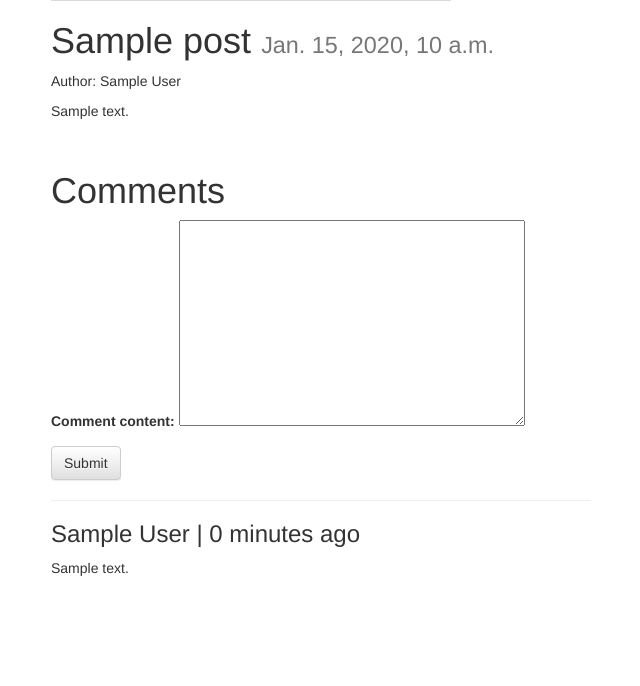
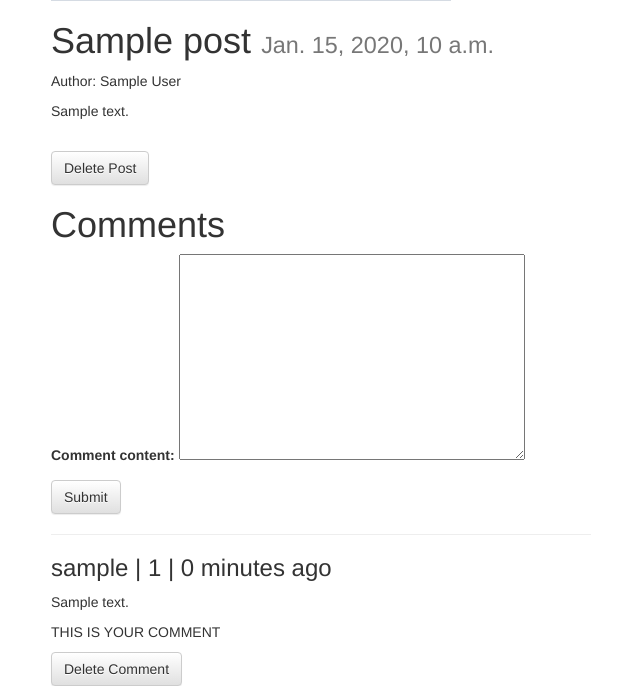
Before and after one commit to DefaultInc/fit.kbtu.kz, a Django app: page /news_app/1/ in a window 1280 px wide. Shown: the part 299-985 px from the top of the page, without its empty margins (319-959 px from the left). Before the commit the page ends 875 px from the top, so only its background shows below. Run offline with Django 3.2, Linux system fonts and the light colour scheme; a user stored in the database is signed in; tables that the repository leaves empty hold one stand-in row (values such as "Sample post"); grey boxes marked "Sample" are stand-in pictures; some libraries are stand-ins or nearby versions.

Commit message:
Delete added commit

```diff
--- a/authorization_app/admin.py
+++ b/authorization_app/admin.py
@@ -15,3 +15,4 @@ class UserAdmin(BaseUserAdmin):
 
 admin.site.unregister(User)
 admin.site.register(User, UserAdmin)
+admin.site.register(ExtendedUser)
--- a/news_app/templates/posts/post_detail.html
+++ b/news_app/templates/posts/post_detail.html
@@ -5,7 +5,6 @@
 
 {% block content %}
     <div class="col-sm-6 col-sm-offset-3">
-
       {% if instance.image %}
       <img src="{{ instance.image.url }}" class="img-responsive" />
       {% endif %}
@@ -18,9 +17,13 @@
 
       {{ instance.content|linebreaks }} <br>
 
+      <form action="{% url 'news_app:delete' id=instance.id %}" method="post">
+        {% csrf_token %}
+        <input type="submit" class="btn btn-default" value="Delete Post">
+      </form>
+
       <div>
           <h1>Comments</h1>
-
           {% if request.user.is_authenticated %}
           <form method='POST' action='' enctype='multipart/form-data'>{% csrf_token %}
               {{ form.as_p }}
@@ -30,8 +33,15 @@
           {% endif %}
 
           {% for comment in comments_all %}
-            <h3> {{ comment.author.get_full_name }} | {{ comment.time|timesince }} ago </h3>
+            <h3> {{ comment.author }} | {{ comment.id }} | {{ comment.time|timesince }} ago </h3>
             <p> {{ comment.comment_content }} </p>
+            {% if request.user == comment.author %}
+              <p>THIS IS YOUR COMMENT</p>
+              <form action="{% url 'news_app:comment_delete' id=comment.id ins=instance.id%}" method="post">
+                {% csrf_token %}
+                <input type="submit" class="btn btn-default" value="Delete Comment">
+              </form>
+            {% endif %}
           {% endfor %}
       </div>
 
--- a/news_app/urls.py
+++ b/news_app/urls.py
@@ -8,12 +8,14 @@ from .views import (
     post_detail,
     post_update,
     post_delete,
+    comment_delete,
 )
 
 urlpatterns = [
     url(r'^$', post_list, name='list'),
     url(r'^create/$', post_create),
     url(r'^(?P<id>\d+)/$', post_detail, name='detail'),
-    url(r'^(?P<id>\d+)/edit/$', post_update, name='update'),
-    url(r'^(?P<id>\d+)/delete/$', post_delete),
+    url(r'^edit/(?P<id>\d+)/$', post_update, name='update'),
+    url(r'^delete/(?P<id>\d+)/$', post_delete, name='delete'),
+    url(r'^comment_delete/(?P<id>\d+)/(?P<ins>\d+)$', comment_delete, name='comment_delete'),
 ]
--- a/news_app/views.py
+++ b/news_app/views.py
@@ -6,7 +6,6 @@ from django.contrib.auth.decorators import login_required
 
 from .forms import PostForm, CommentsForm
 from .models import Post, Comment
-
 
 @login_required(login_url='/login/')
 def post_create(request):
@@ -38,6 +37,7 @@ def post_detail(request, id=None):
     post details function,
     taking id or 404 if it is not exist, give the title and instance to the view.
     """
+    print(id)
     instance = get_object_or_404(Post, id=id)
     comments_all = Comment.objects.filter(post_id=id)
     form = CommentsForm(request.POST or None)
@@ -113,7 +113,22 @@ def post_delete(request, id=None):
     """
     if not request.user.extendeduser.is_manager:
         return render(request, "posts/Http404.html")
-    instance = get_object_or_404(Post, id=id)
-    instance.delete()
-    messages.success(request, "Successfully deleted!")
+    if request.method == 'POST':
+        instance = get_object_or_404(Post, id=id)
+        instance.delete()
+        messages.success(request, "Post successfully deleted!")
     return redirect("news_app:list")
+
+def comment_delete(request, id=None, ins=None):
+    '''
+    Takes an id of comment and ins==id of Post,
+    by id of comment deletes comment
+    '''
+    new_comment = get_object_or_404(Comment, id=id)
+    instance = get_object_or_404(Post, id=ins)
+    print(id)
+    if request.method == "POST":
+        print(new_comment.id)
+        new_comment.delete()
+        messages.success(request, "Your comment successfully deleted!")
+    return redirect(instance.get_absolute_url())
```
Also changed, not shown: news_app/admin.py (+10 -1 lines), 1 other file. Lines whose indentation alone changed are shown as unchanged.
